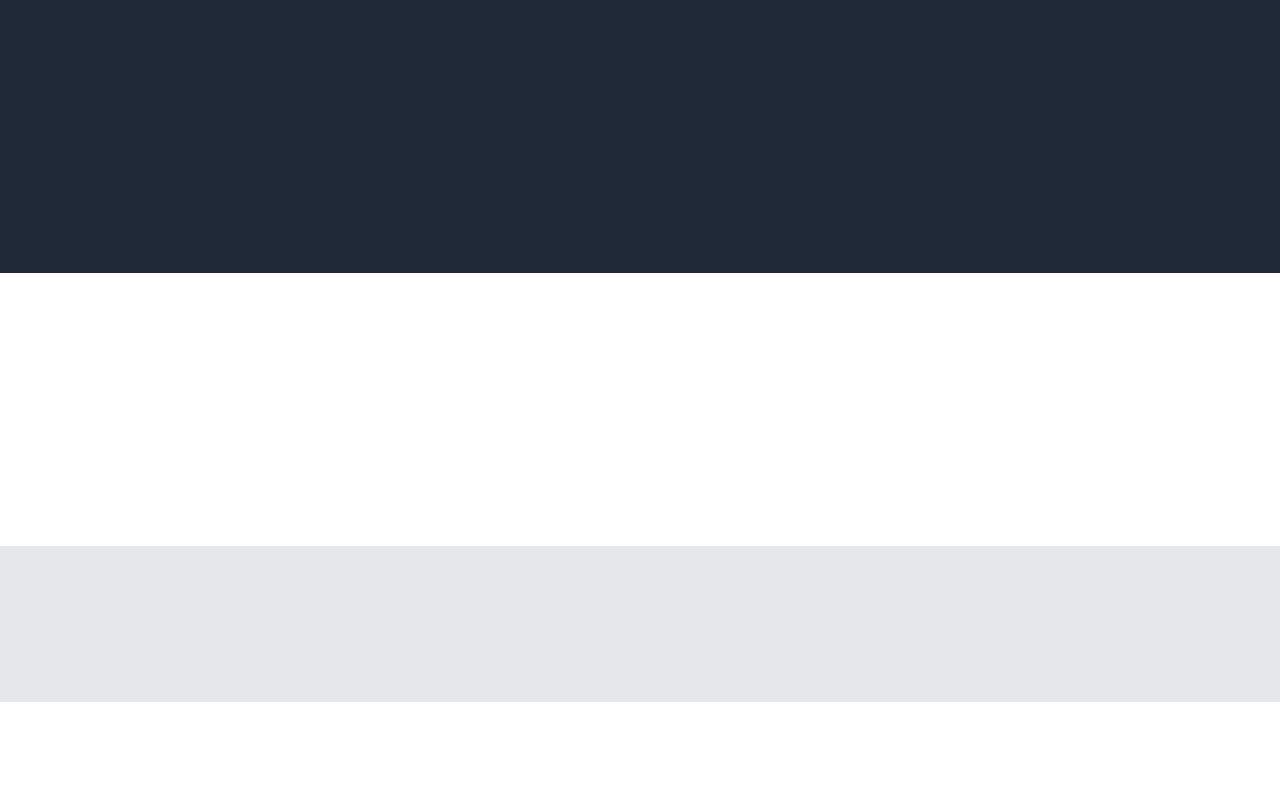
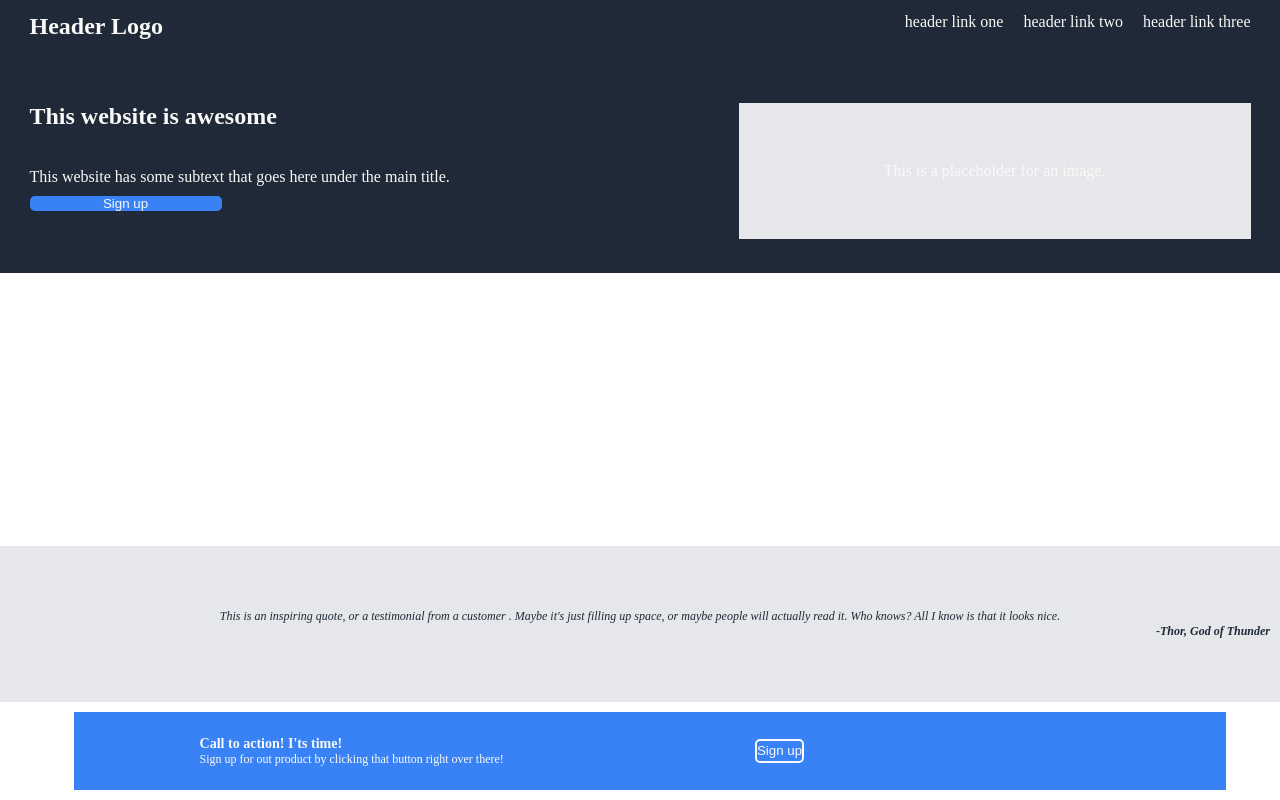
Before and after one commit to od507/flex-layout, a plain HTML site: page index.html in a window 1280 px wide. Drawn offline with Linux system fonts and the light colour scheme.

Commit message:
html almost done

```diff
--- a/index.html
+++ b/index.html
@@ -7,10 +7,45 @@
     </head>
     <body>
         <div class="main-container">
-            <div class="header-container"></div>
+            <div class="header-container">
+                <div class="header-element one">
+                    <h3>Header Logo</h3>
+                </div>
+                <div class="header-element two">
+                    <ul class="header-links">
+                        <li>header link one</li>
+                        <li>header link two</li>
+                        <li>header link three</li>
+                    </ul>
+                </div>
+                <div class="header-element three">
+                    <h3 class="element-title">This website is awesome</h3>
+                    <p class="element-paragraph">This website has some subtext that goes here under the main title.</p>
+                    <button class="element-button">Sign up</button>
+                </div>
+                <div class="header-element four">
+                    <p class="placeholder">This is a placeholder for an image.</p>
+                </div>
+            </div>
             <div class="middle-top-container"></div>
-            <div class="middle-bottom-container"></div>
-            <div class="footer-container"></div>
+            <div class="middle-bottom-container">
+                <p>This is an inspiring quote, or a testimonial from a customer
+                    . Maybe it's just filling up space, or maybe people will actually
+                    read it. Who knows? All I know is that it looks nice.
+                </p>
+                <h4>-Thor, God of Thunder</h4>
+            </div>
+            <div class="footer-container">
+                <div class="middle-footer">
+                    <div class="text-footer">
+                        <h3>Call to action! I'ts time!</h3>
+                        <p>Sign up for out product by clicking that button right over there!</p>
+                    </div>
+                    <div class="button-footer">
+                        <button class="bottom-sign">Sign up</button>
+                    </div>
+                </div>
+            </div>
         </div>
     </body>
 </html>
```
